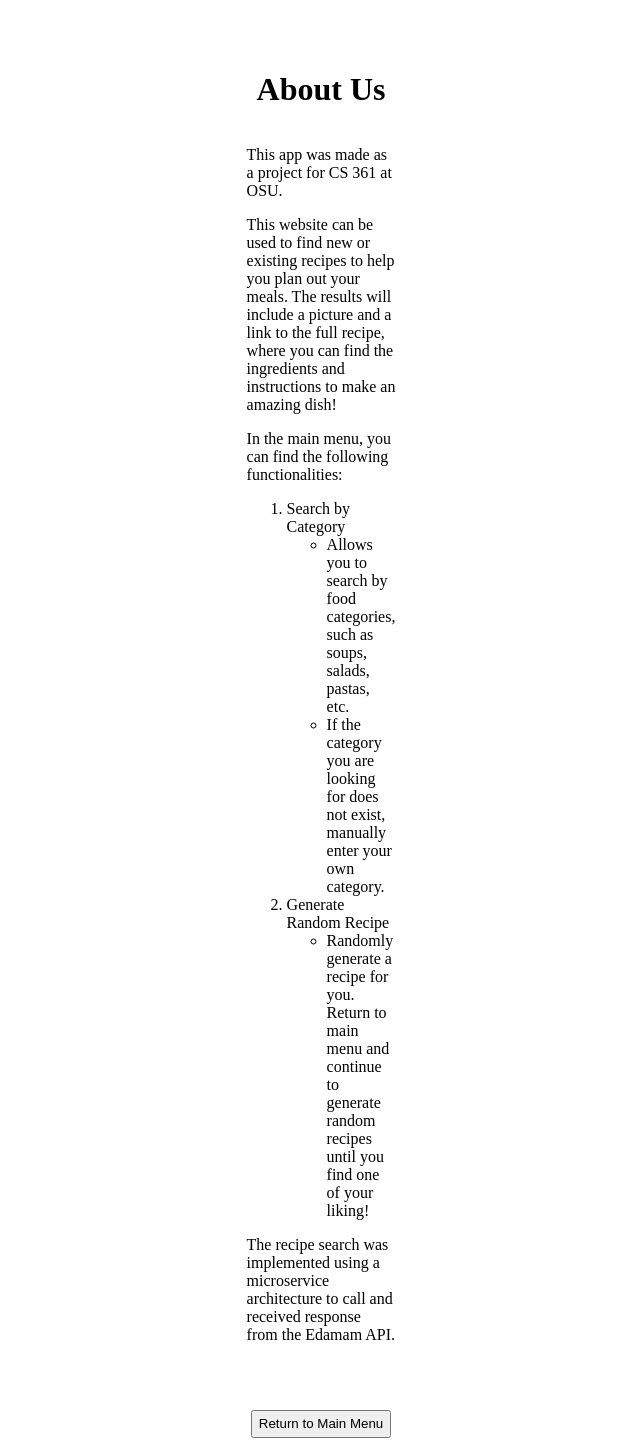
After one commit to anhvo31/Recipe_Finder, a Flask app: page /about in a window 1280 px wide. The commit adds this page. Shown: the whole page, without its empty margins (319-959 px from the left). Run offline with Flask 2, Linux system fonts and the light colour scheme; parts of the project's set-up code (start-up, migrations or seed data) failed here and were passed over.

```diff
--- a/app.py
+++ b/app.py
@@ -1,6 +1,7 @@
 from flask import Flask
 import os
 from flask import Flask, render_template
+from flask import request
 
 # Starting the webapp:
 # source ./venv/bin/activate
@@ -19,6 +20,26 @@ def home():
 def search_recipe():
     return render_template("search.html")
 
+@app.route('/search-result', methods=["POST", "GET"])
+def search_result():
+    if request.method == "POST":
+        category = request.form.get("input-category")
+
+    if not category:
+        category = "not working"
+
+    return render_template("search-result.html", category=category)
+
+    # return render_template("search-result.html")
+
+@app.route('/random')
+def random_recipe():
+    return render_template("random.html")
+
+@app.route('/about')
+def about():
+    return render_template("about.html")
+
 # Listener with port number
 if __name__ == "__main__":
     port = int(os.environ.get('PORT', 9102))
--- a/static/css/App.css
+++ b/static/css/App.css
@@ -30,3 +30,8 @@ span {
     width: 300px;
     height: 20px;
 }
+
+.description {
+    padding-left: 600px;
+    padding-right: 600px;
+}
--- /dev/null
+++ b/templates/about.html
@@ -0,0 +1,48 @@
+<!DOCTYPE html>
+<html>
+<head>
+    <title>About</title>
+    <link rel="stylesheet" href="/static/css/App.css">
+</head>
+
+<body>
+    <h1>About Us</h1>
+
+    <div class="description">
+        <p>This app was made as a project for CS 361 at OSU.</p>
+        <p>
+            This website can be used to find new or existing recipes to help you plan out your meals.
+            The results will include a picture and a link to the full recipe, where you can find the ingredients
+            and instructions to make an amazing dish!
+        </p>
+        <p>In the main menu, you can find the following functionalities:</p>
+        <p>
+            <ol>
+                <li>Search by Category
+                    <ul>
+                        <li>Allows you to search by food categories, such as soups, salads, pastas, etc.</li>
+                        <li>If the category you are looking for does not exist, manually enter your own category.</li>
+                    </ul>
+                </li>
+                <li>Generate Random Recipe
+                    <ul>
+                        <li>
+                            Randomly generate a recipe for you. Return to main menu and continue to generate
+                            random recipes until you find one of your liking!
+                        </li>
+                    </ul>
+                </li>
+            </ol>
+        </p>
+        <p>
+            The recipe search was implemented using a microservice architecture to call and received response from the Edamam API.
+        </p>
+    </div>
+
+    <p>&nbsp;</p>
+
+    <form action="/">
+        <button class="nav" type="submit">Return to Main Menu</button>
+    </form>
+</body>
+</html>
```
Also changed, not shown: templates/random.html (added, +17 -0 lines), templates/search-result.html (added, +19 -0 lines), templates/search.html (+10 -5 lines).
